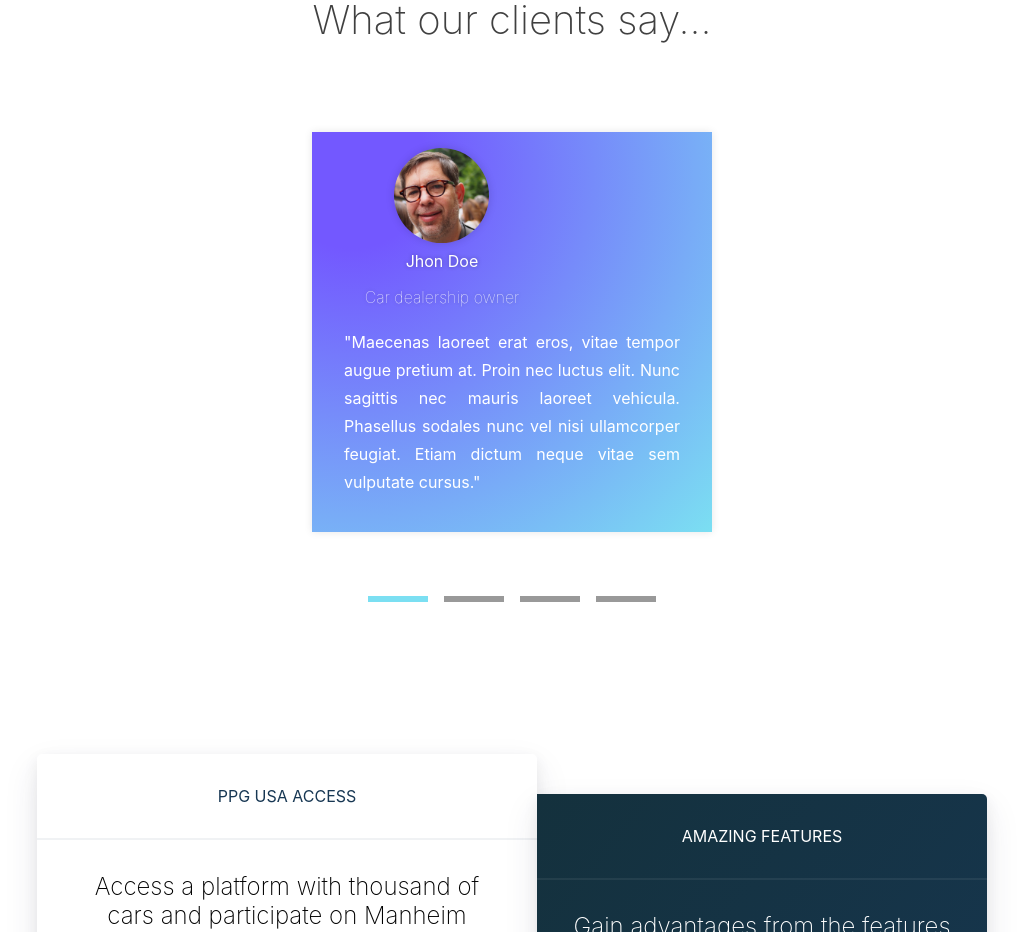
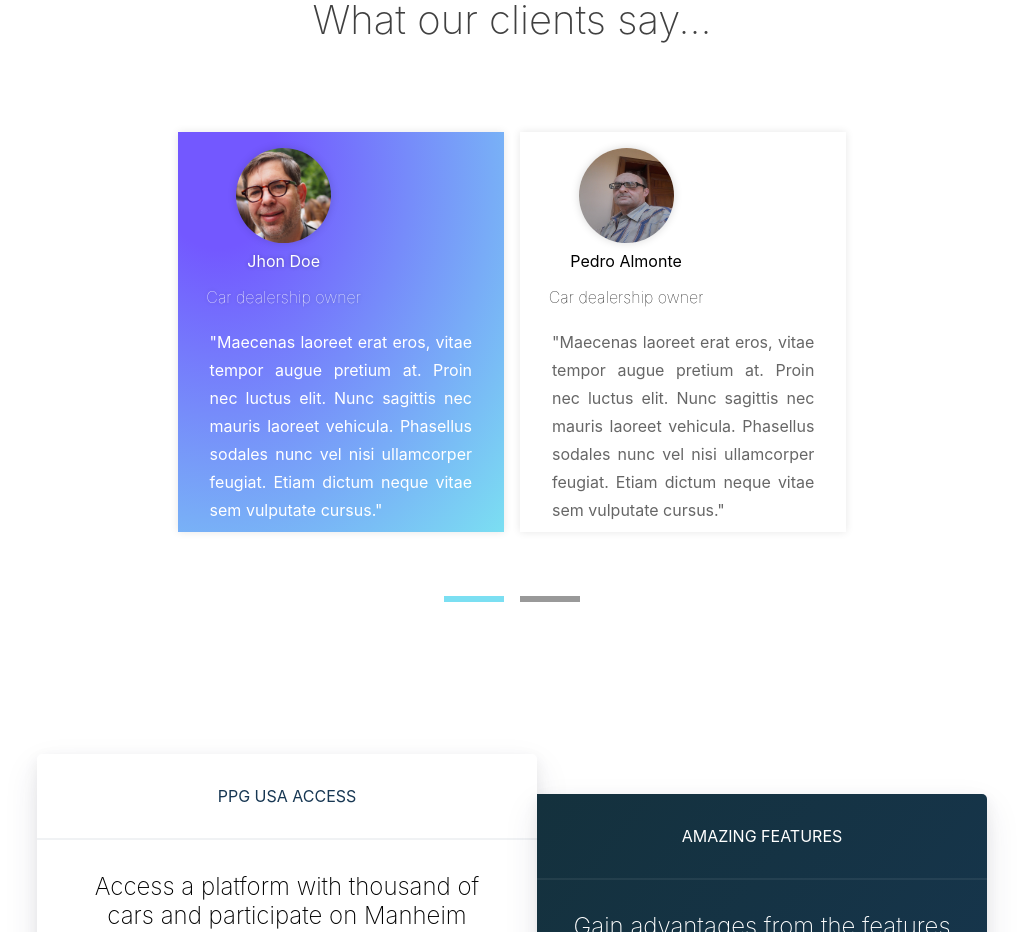
Before and after one commit to pierpontglobal/pierpontglobal-landing-page, a React (Create React App) app: page / in a window 1280 px wide. Shown: the part 3500-4432 px from the top of the page, without its empty margins (128-1151 px from the left). Built offline with nearby package versions, Linux system fonts and the light colour scheme.

Commit message:
testimonials responsive with functionality

```diff
--- a/src/components/Pages/LandingPage/Sections/Testimonials/Testimonials.jsx
+++ b/src/components/Pages/LandingPage/Sections/Testimonials/Testimonials.jsx
@@ -1,5 +1,6 @@
 import React from 'react';
 import styled from 'styled-components';
+import { unstable_useMediaQuery as useMediaQuery } from "@material-ui/core/useMediaQuery";
 
 const Wrapper = styled.div`
   width: 100%;
@@ -165,7 +166,7 @@ class Testimonials extends React.Component {
         },
         {
           id: 2,
-          show: false,
+          show: true,
           name: 'Pedro Almonte',
           role: 'Car dealership owner',
           picture: '/images/sample-user-2.jpg',
@@ -190,10 +191,14 @@ class Testimonials extends React.Component {
       ],
       indicators: [],
     };
-    this.quantityToShow = 1;
+    this.quantityToShow = 2;
   }
 
   componentDidMount = () => {
+    this.createIndicators();
+  }
+
+  createIndicators = () => {
     const { testimonials } = this.state;
 
     const howManyIndicators = Math.floor(testimonials.length / this.quantityToShow);
@@ -210,7 +215,49 @@ class Testimonials extends React.Component {
 
     this.setState({
       indicators
+    }, () => {
+      window.addEventListener("resize", this.onResize());
     });
+  }
+
+  recreateIndicators = () => {
+    const { testimonials } = this.state;
+
+    const howManyIndicators = Math.floor(testimonials.length / this.quantityToShow);
+
+    let indicators = [];
+    // Create indicators
+    for(let i = 0; i < howManyIndicators; i++) {
+      indicators.push({
+        active: false,
+        test: null,
+      });
+    }
+    indicators[0].active = true;
+
+    return indicators;
+  }
+
+  onResize = () => {
+
+    const isMobile = window.innerWidth < 768 ? true : false;
+    if (isMobile) {
+      this.quantityToShow = 1;
+      let testimonials = [...this.state.testimonials];
+      let indicators = this.recreateIndicators();
+      testimonials.forEach(t => {
+        t.show = false;
+      });
+      testimonials[0].show = true;
+
+      this.setState({
+        indicators,
+        testimonials,
+      });
+    } else {
+      this.quantityToShow = 2;
+    }
+
   }
 
   nextTestimonials = (canExecute, indicatorIndex) => {
@@ -264,6 +311,14 @@ class Testimonials extends React.Component {
     }
   }
 
+  showByOne = () => {
+    this.quantityToShow = 1;
+  }
+
+  componentWillReceiveProps = (newProps) => {
+    console.log(newProps);
+  }
+
   render() {
     const { testimonials, indicators } = this.state;
 
```
